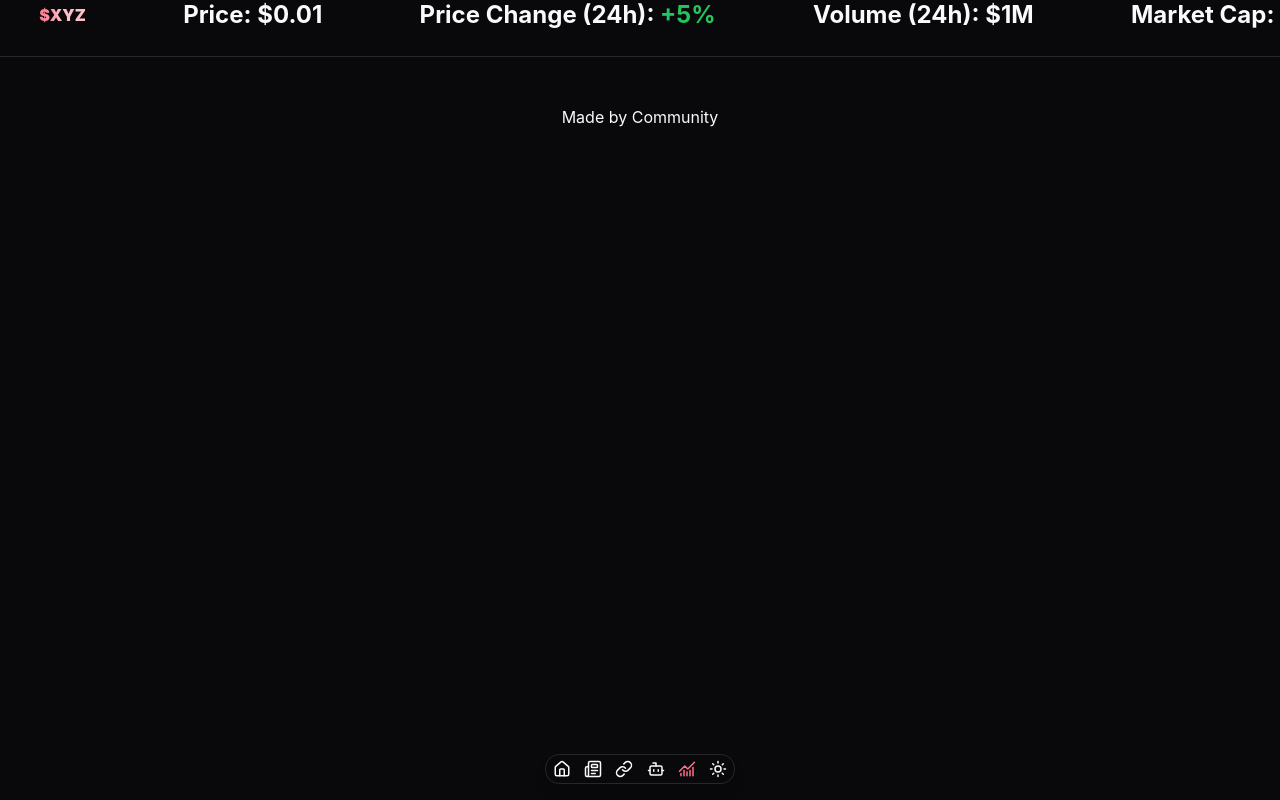
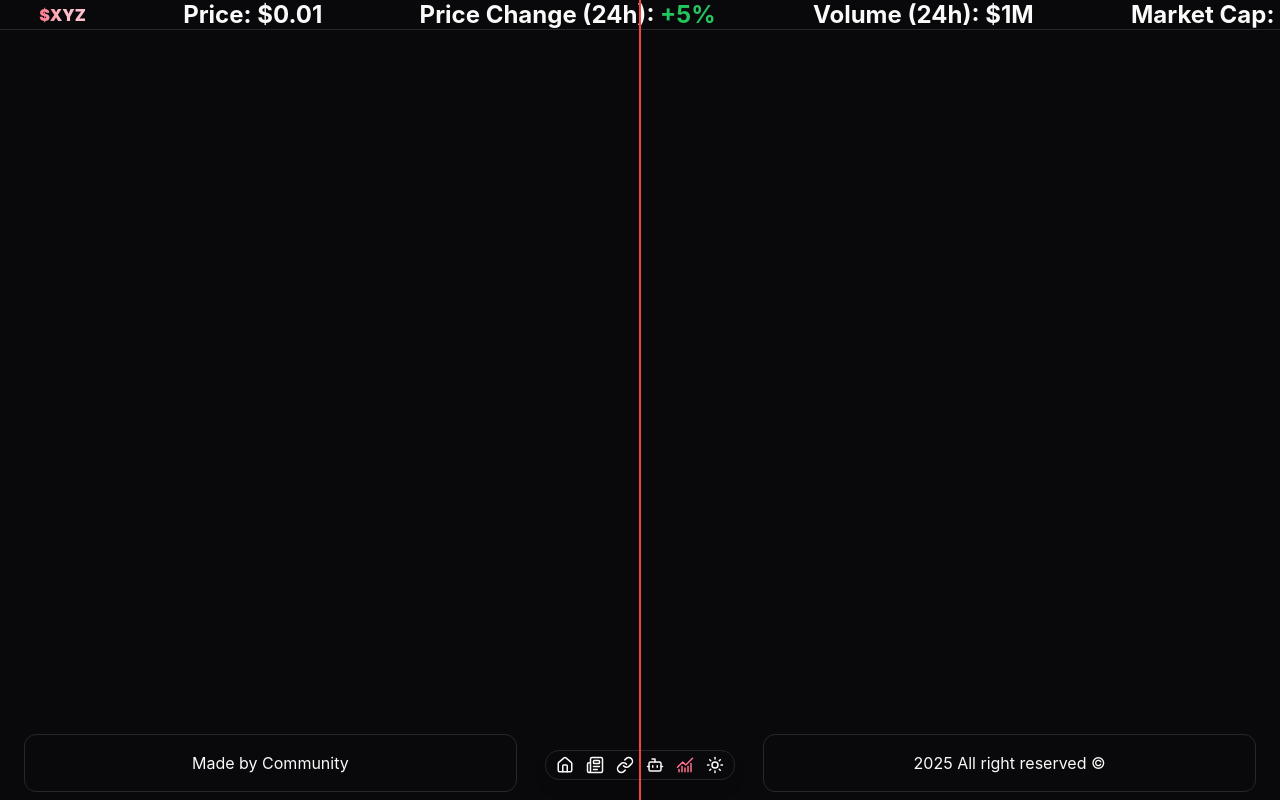
Before and after one commit to bct-community/interface, a React (Vite) app: page /metrics in a window 1280 px wide. Built offline with nearby package versions, Linux system fonts and the light colour scheme; what webfontloader would draw is missing.

Commit message:
feat: update Footer layout and styles; enhance Layout structure; improve Navigator and TokenMarquee components; adjust Chart and Heading styles

```diff
--- a/src/components/Footer.tsx
+++ b/src/components/Footer.tsx
@@ -1,7 +1,12 @@
 const Footer = () => {
   return (
-    <footer className="w-full h-[120px] max-h-[120px] mt-8 text-center p-2 flex items-center justify-center border-t bottom-0">
-      Made by Community
+    <footer className="w-full h-[75px] py-2 px-6 mt-6 text-center flex items-center justify-between select-none">
+      <div className="border rounded-[12px] p-4 w-[40%]">
+        Made by Community
+      </div>
+      <div className="border rounded-[12px] p-4 w-[40%]">
+        2025 All right reserved ©
+      </div>
     </footer>
   );
 };
--- a/src/components/Layout.tsx
+++ b/src/components/Layout.tsx
@@ -6,12 +6,13 @@ import TokenMarquee from "./TokenMarquee";
 
 const Layout = () => {
   return (
-    <div className="w-full min-h-screen XYZ">
+    <div className="w-full min-h-screen flex flex-col relative">
+      <div className="absolute inset-0 w-[2px] bg-red-500 mx-auto z-[1001] min-h-full"></div>
       <TokenMarquee />
-      <>
+      <div className="flex-1">
         <Outlet />
-        <Footer />
-      </>
+      </div>
+      <Footer />
       <Navigator />
     </div>
   );
--- a/src/components/Navigator.tsx
+++ b/src/components/Navigator.tsx
@@ -42,7 +42,7 @@ const Navigator = () => {
 
   return (
     <nav
-      className="bg-[hsl(var(--background))] fixed bottom-4 left-1/2 transform -translate-x-1/2 flex w-[190px] h-[30px] justify-evenly shadow-lg shadow-[rgba(0, 0, 0, 0.2)] rounded-md border shadow-inner duration-100 overflow-hidden"
+      className="bg-[hsl(var(--background))] px-1 fixed bottom-5 left-1/2 transform -translate-x-1/2 flex w-[190px] h-[30px] justify-evenly shadow-lg shadow-[rgba(0, 0, 0, 0.2)] rounded-md border shadow-inner duration-100 overflow-hidden"
       style={{ zIndex: 1000 }}
     >
       {items.map((item, index) => (
--- a/src/components/TokenMarquee.tsx
+++ b/src/components/TokenMarquee.tsx
@@ -26,7 +26,7 @@ const Item = ({ name, content, positive, negative }: ItemProps) => {
 
 const TokenMarquee = () => {
   return (
-    <div className="h-[30px] flex items-center fixed top-0 left-0 w-full bg-[hsl(var(--background))] z-[1000] overflow-hidden">
+    <div className="h-[30px] flex items-center fixed top-0 left-0 w-full bg-[hsl(var(--background))] z-[1000] overflow-hidden select-none border-b">
       <Marquee pauseOnHover={true} className="h-[30px] overflow-hidden">
         <div className="w-full flex items-center justify-evenly mr-3 h-fit">
           <span className="mx-12 coin-ticker-font">$XYZ</span>
--- a/src/features/home/components/Chart.tsx
+++ b/src/features/home/components/Chart.tsx
@@ -5,6 +5,7 @@ const Chart = () => {
       width="100%"
       id="geckoterminal-embed"
       title="GeckoTerminal Embed"
+      className="select-none rounded-[12px]"
       src="https://www.geckoterminal.com/pt/eth/pools/0xa43fe16908251ee70ef74718545e4fe6c5ccec9f?embed=1&info=0&swaps=0&grayscale=0&light_chart=0"
       allow="clipboard-write"
       allowFullScreen
--- a/src/features/news/components/Heading.tsx
+++ b/src/features/news/components/Heading.tsx
@@ -4,8 +4,10 @@ const Heading = () => {
   return (
     <Card className="w-[40%] card-shadow-sm">
       <CardHeader className="p-0">
-        <CardTitle className="text-[60px] text-center select-none">
-          News
+        <CardTitle className="text-[60px] flex items-center justify-center select-none w-full h-full">
+          <span className="h-fit">
+            News
+          </span>
         </CardTitle>
       </CardHeader>
     </Card>
--- a/src/features/news/index.tsx
+++ b/src/features/news/index.tsx
@@ -10,7 +10,7 @@ import {
 
 const News = () => {
   return (
-    <div className="p-2 flex justify-center items-center h-full w-full flex-col gap-4">
+    <div className="mt-[30px] p-2 flex justify-center items-center h-full w-full flex-col gap-4">
       <div className="flex justify-evenly items-center gap-4 w-full">
         <PrettyDate />
 
--- a/src/index.css
+++ b/src/index.css
@@ -32,25 +32,21 @@
 }
 
 .coin-ticker-font {
-  font-family: Rubik Puddles, Inter, system-ui, Avenir, Helvetica, Arial,
+  font-family: Roboto Slab, Inter, system-ui, Avenir, Helvetica, Arial,
     sans-serif;
   background: var(--coin-purple);
   font-weight: 900;
   -webkit-background-clip: text;
   -webkit-text-fill-color: transparent;
-  background-clip: text;
-  color: transparent;
 }
 
 .dark .coin-ticker-font {
-  font-family: Rubik Puddles, Inter, system-ui, Avenir, Helvetica, Arial,
+  font-family: Roboto Slab, Inter, system-ui, Avenir, Helvetica, Arial,
     sans-serif;
   background: linear-gradient(90deg, var(--coin-pink) 0%, var(--coin-font) 50%);
   font-weight: 900;
   -webkit-background-clip: text;
   -webkit-text-fill-color: transparent;
-  background-clip: text;
-  color: transparent;
 }
 
 .marquee-font {
--- a/src/main.tsx
+++ b/src/main.tsx
@@ -8,7 +8,7 @@ WebFont.load({
   google: {
     families: [
       "Inter:300,400,600,700",
-      "Rubik Puddles:300,400,600,700,900",
+      "Roboto Slab:300,400,600,700,900",
       "Chathura:100,200,300,400,600,700",
       "sans-serif",
     ],
```
Also changed, not shown: src/assets/images/martina.png (added), src/assets/images/token.png (added).
